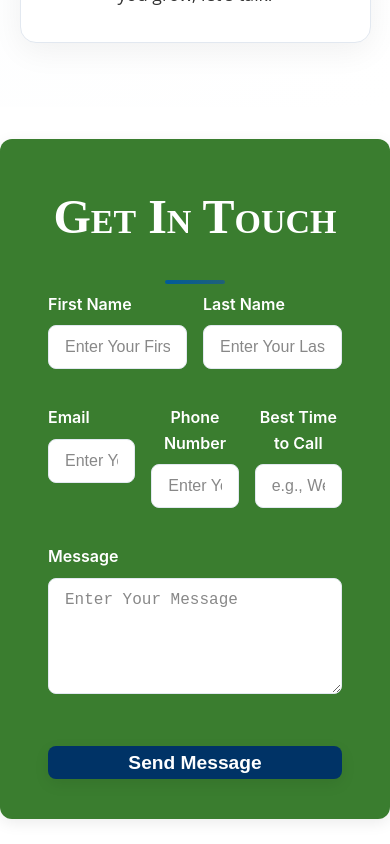
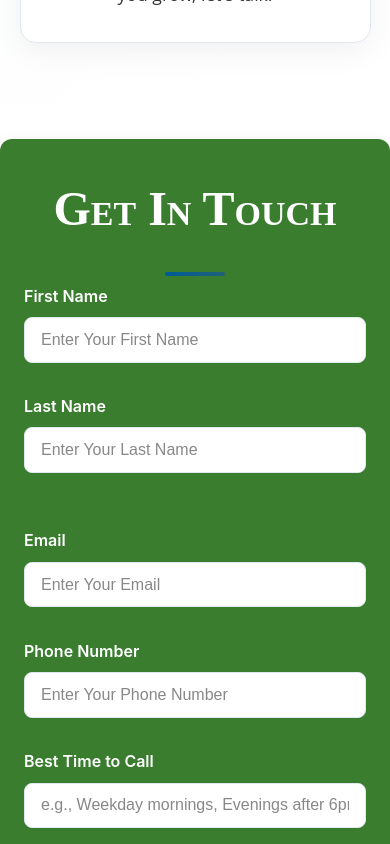
Before and after one commit to AzulIntegrity/azulintegrity, a Next.js app: page /contact in a window 390 px wide. Shown: the part 2100-2944 px from the top of the page. Built offline with nearby package versions, Linux system fonts and the light colour scheme.

Commit message:
Contact form update to be responsive.

```diff
--- a/src/app/page.module.css
+++ b/src/app/page.module.css
@@ -1055,6 +1055,16 @@
   .serviceList li {
     justify-content: flex-start;
   }
+
+  /* Contact Form Tablet Responsive */
+  .formRowThree {
+    grid-template-columns: 1fr 1fr;
+    gap: 1rem;
+  }
+
+  .formRowThree .formGroup:nth-child(3) {
+    grid-column: 1 / -1;
+  }
 }
 
 @media (max-width: 768px) {
@@ -1182,6 +1192,37 @@
   .sectionSubtext {
     font-size: 1rem;
   }
+
+  /* Contact Form Mobile Responsive */
+  .contactSection {
+    padding: 2rem 1.5rem;
+  }
+
+  .formRow {
+    grid-template-columns: 1fr;
+    gap: 0;
+  }
+
+  .formRowThree {
+    grid-template-columns: 1fr;
+    gap: 0;
+  }
+
+  .formGroup {
+    margin-bottom: 1.2rem;
+  }
+
+  .formGroup input,
+  .formGroup textarea {
+    font-size: 16px; /* Prevents zoom on iOS */
+    padding: 0.8rem 1rem;
+  }
+
+  .submitButton {
+    font-size: 1rem;
+    padding: 0.8rem 2rem;
+    width: 100%;
+  }
 }
 
 @media (min-width: 769px) and (max-width: 1280px) {
```
